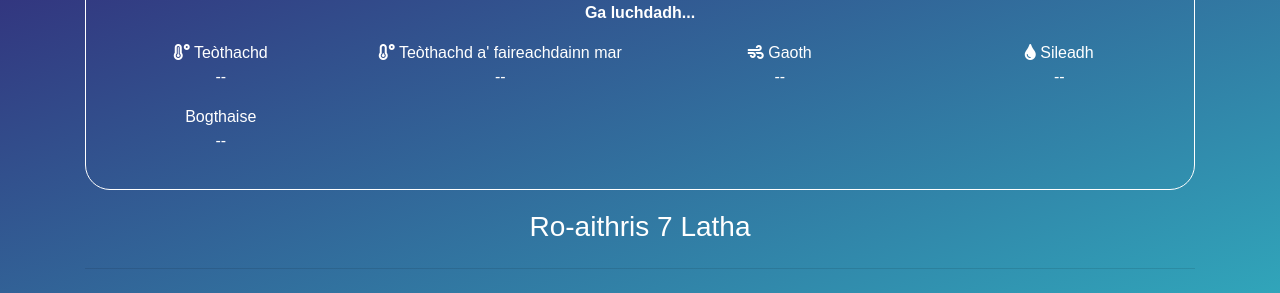
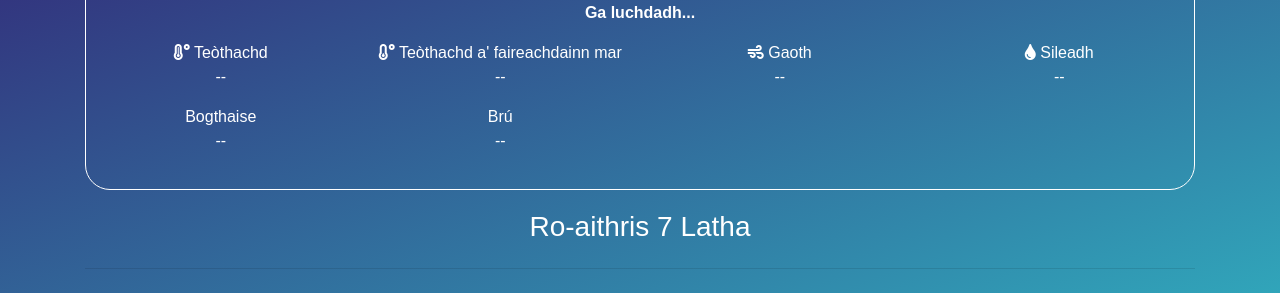
Before and after one commit to angeidheal/aimsir, a Jekyll site: the page built from test.html, in a window 1280 px wide. Shown: the part 318-611 px from the top of the page. Built offline with Jekyll 4.4.1, drawn with Linux system fonts in a browser that asks for light colours; nearby versions of some CDN libraries; a script that is not in the unit is left out.

Commit message:
Update test.html

```diff
--- a/test.html
+++ b/test.html
@@ -36,7 +36,7 @@ permalink: /test/
         <p>Bogthaise<br/><span class="humidityLevel">--<span></p>
       </div>
       <div class="col-md-3">
-        <p></p>
+        <p>Brú<br/><span class="pressure">--<span></p>
       </div>
       <div class="col-md-3">
         <p></p>
```
